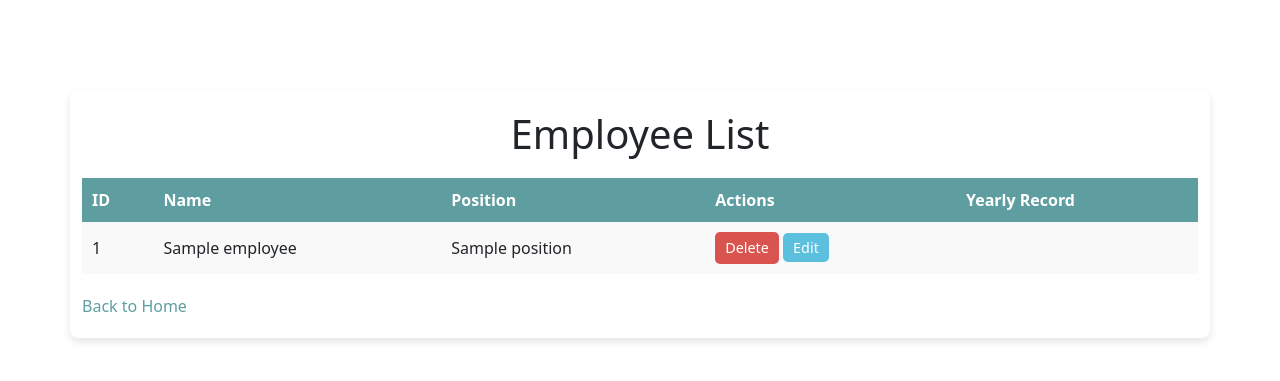
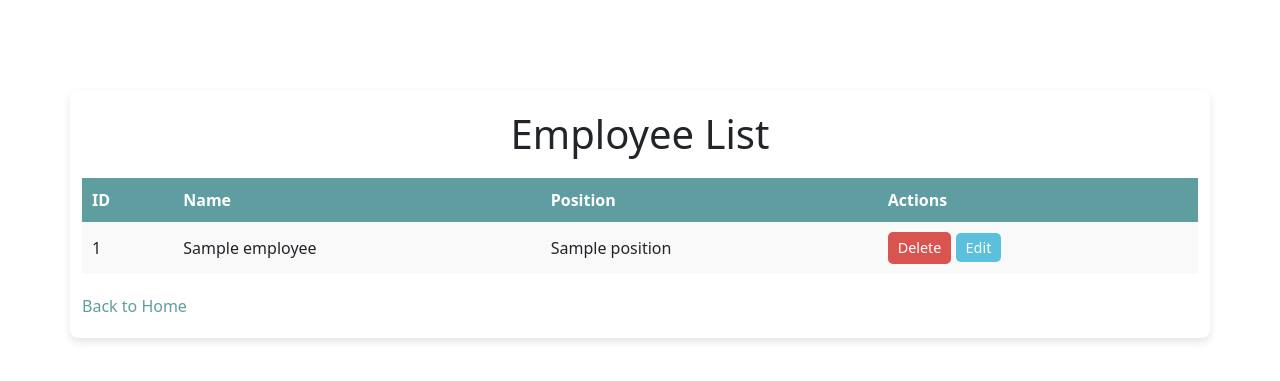
Before and after one commit to Noreen09/Attendance, a Flask app: template templates/employee_list.html in a window 1280 px wide. Shown: the part 60-441 px from the top of the page. Run offline with Flask 3, Linux system fonts and the light colour scheme; the template is opened without the code that fills it: most values are stand-ins (such as "Sample title", 1, 10 or a date in 2020).

Commit message:
error fixedd

```diff
--- a/templates/employee_list.html
+++ b/templates/employee_list.html
@@ -88,7 +88,7 @@
                     <th>Name</th>
                     <th>Position</th>
                     <th>Actions</th>
-                    <th>Yearly Record</th>
+
                 </tr>
             </thead>
             <tbody>
@@ -106,11 +106,11 @@
                         <a href="{{ url_for('edit_employee', employee_id=employee.employee_id) }}" class="delete-btn" style="background-color: #5bc0de;">Edit</a>
 
                     </td>
-                    <td>
+
                    <!-- <a href="{{ url_for('yearly_attendance', employee_id=employee.id, year=2025) }}" class="delete-btn" style="background-color: #5bc0de;">
                         View Yearly Attendance
                     </a> -->
-                </td>
+
                 </tr>
                 {% endfor %}
             </tbody>
```
